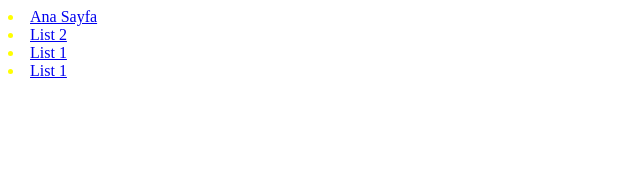
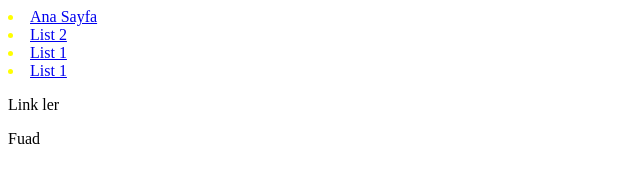
Before and after one commit to fuad-tayl/faruk, a plain HTML site: page index.html in a window 1280 px wide. Shown: the whole page, without its empty margins (0-640 px from the left). Drawn offline with Linux system fonts and the light colour scheme.

Commit message:
yenilenme

```diff
--- a/index.html
+++ b/index.html
@@ -11,5 +11,11 @@
   <li><a href="#">List 2</a></li>
   <li><a href="#">List 1</a></li>
   <li><a href="#">List 1</a></li>
+  <p> Link ler</p>
+  <p>Fuad</p>
+  <script>
+
+    console.log("Fuad ne dedir")
+  </script>
 </body>
 </html>
```
Also changed, not shown: 1 other file.
